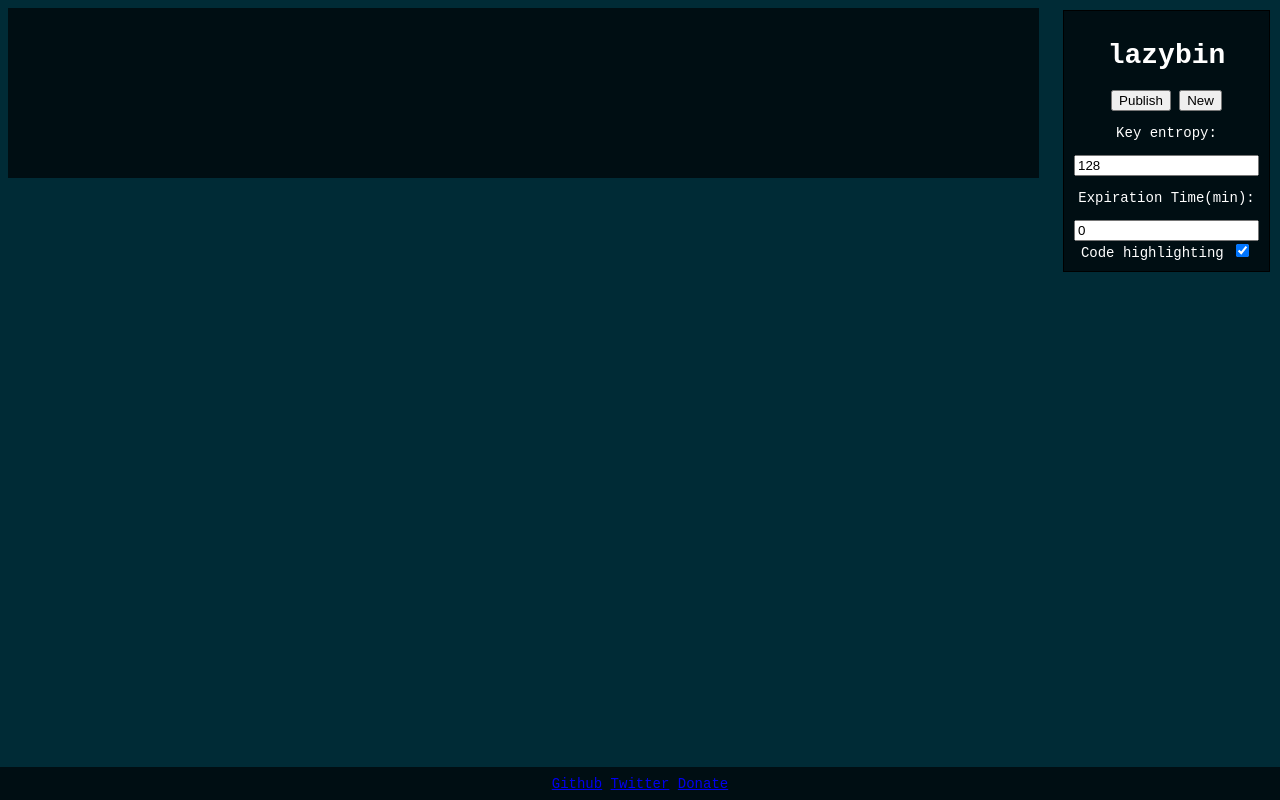
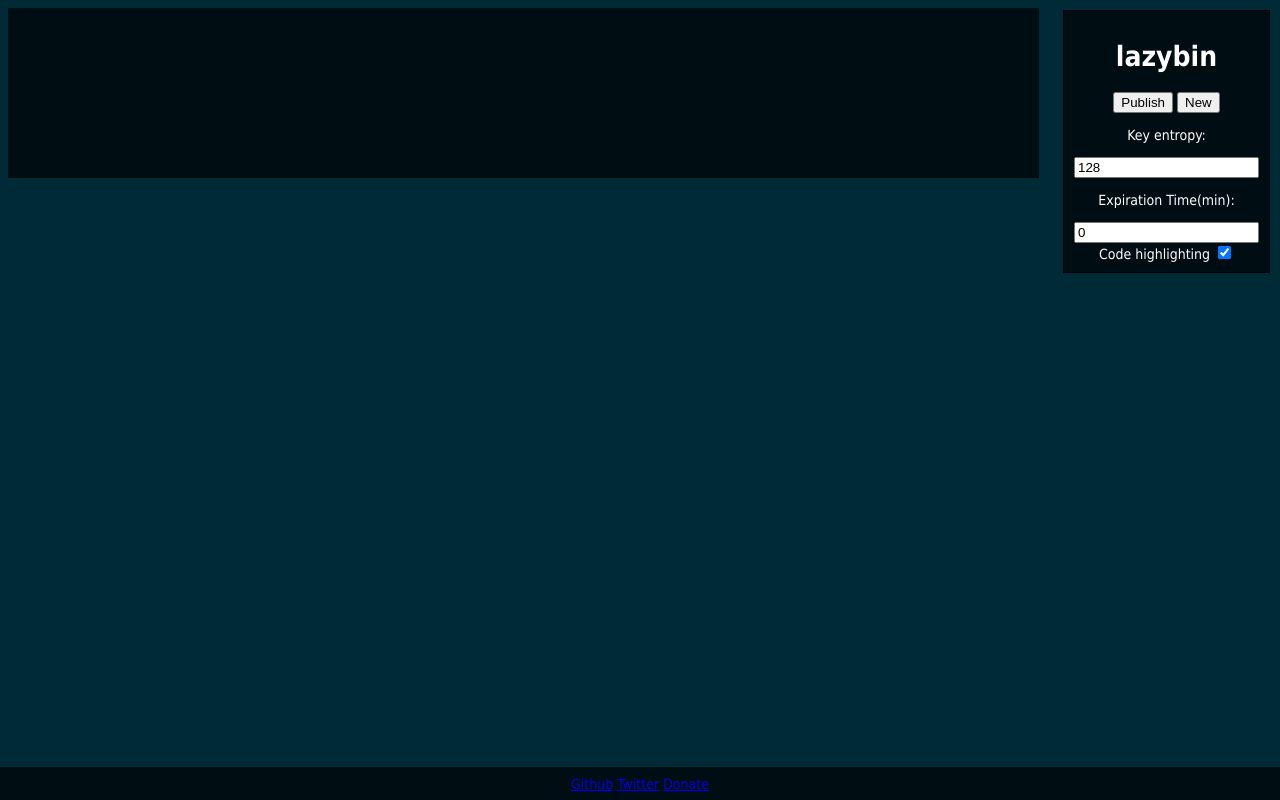
Before and after one commit to xrv0/lazybin, a website: page public/index.html in a window 1280 px wide. Drawn offline with Linux system fonts and the light colour scheme.

Commit message:
Update theme.css
Changed font

```diff
--- a/public/styles/theme.css
+++ b/public/styles/theme.css
@@ -1,7 +1,7 @@
 body {
     background-color: #002b36;
     color: #000e13;
-    font-family: monospace;
+    font-family: Tahoma;
     font-size: 14px;
 }
 
```
